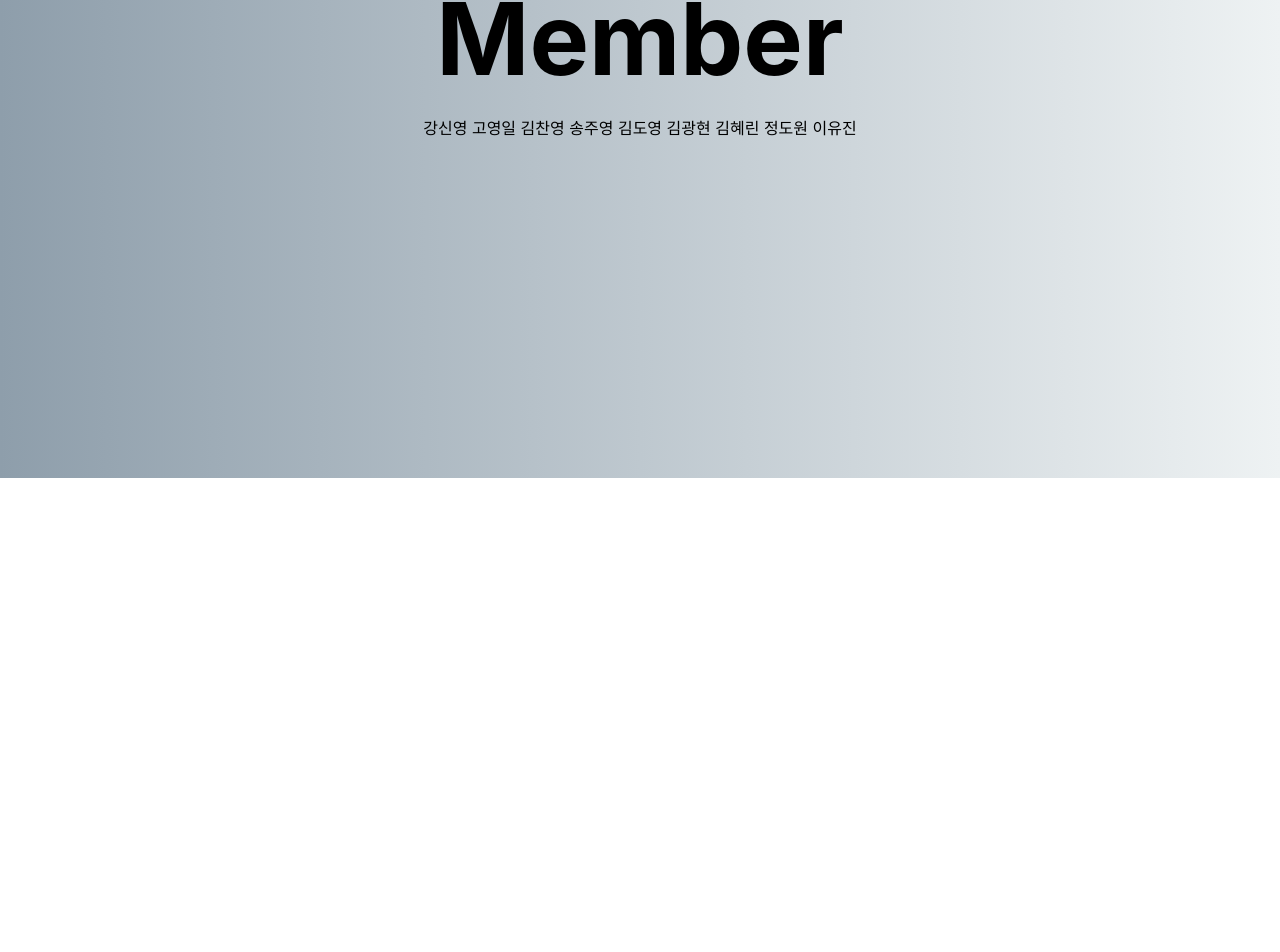
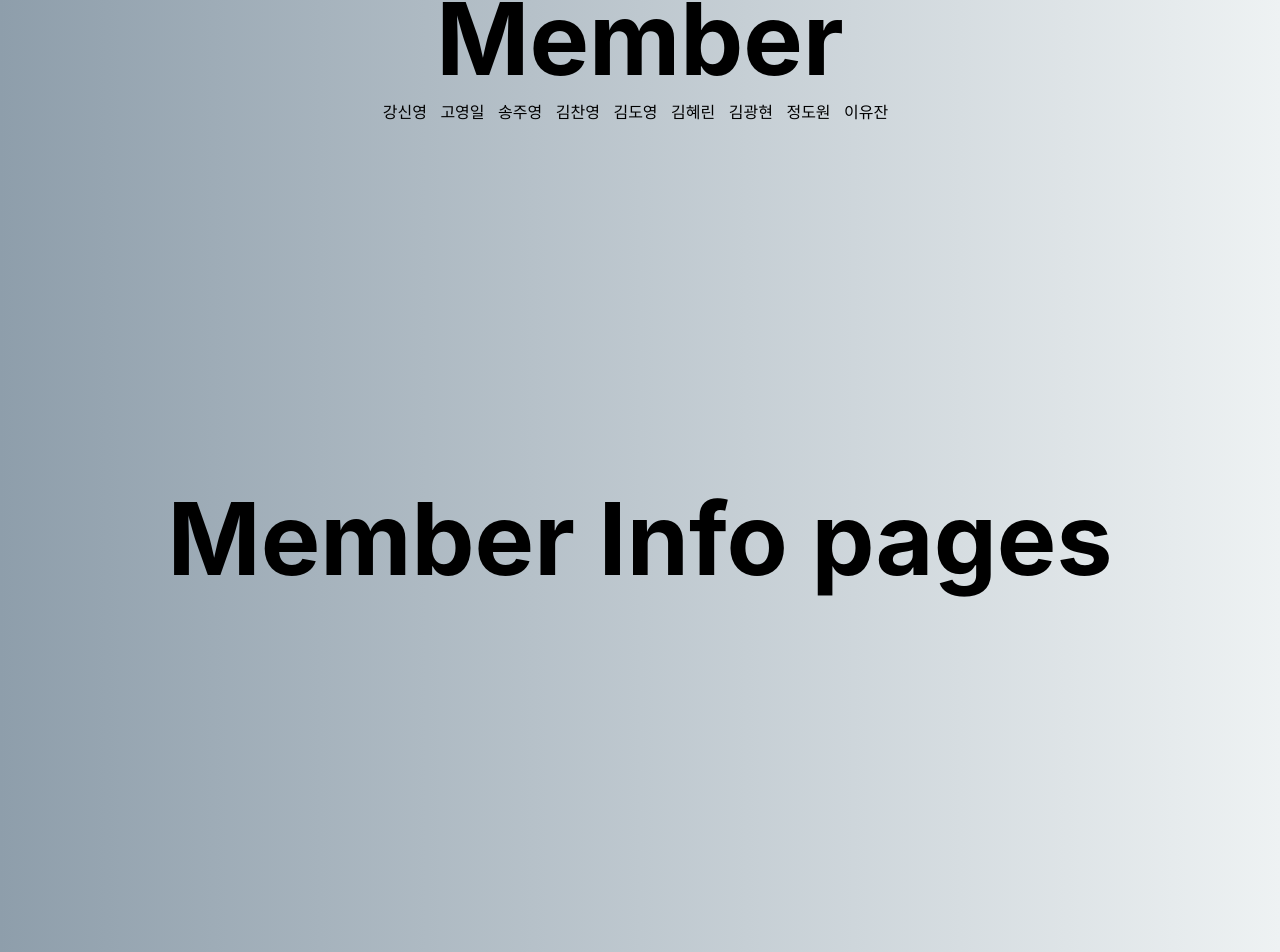
Before and after one commit to TylerKang-97/ZERO5, a React (Create React App) app: page /member in a window 1280 px wide. Shown: the part 74-1026 px from the top of the page. Before the commit the page ends 800 px from the top, so only its background shows below. Built offline with nearby package versions, Linux system fonts and the light colour scheme.

Commit message:
member.js&memberInfo.js_member에따라 Info page render

```diff
--- a/src/client/Home.js
+++ b/src/client/Home.js
@@ -6,28 +6,7 @@ import Contact from './Contact';
 // import { makeStyles } from '@material-ui/core/styles';
 
 const Home = () => {
-	const [keyword, setKeyword] = useState('');
 
-	const handleValue = (e) => {
-		setKeyword(e.target.value);
-	};
-
-	const submit = (e) => {
-		e.preventDefault();
-	};
-	const getAward = () => {
-		fetch('http://localhost:3001/callbody', {
-			method: 'post',
-			headers: {
-				'content-type': 'application/json',
-			},
-			body: JSON.stringify(),
-		})
-			.then((res) => res.json())
-			.then((json) => {
-				console.log(json);
-			});
-	};
 	return (
 		<>
 		<div>
@@ -35,7 +14,6 @@ const Home = () => {
 			<About />
 			<Member />
 			<Contact />
-			{/*<button onClick={getAward}>getAward</button> */}
 		</div>
 		</>
 	);
--- a/src/client/Member.js
+++ b/src/client/Member.js
@@ -1,18 +1,44 @@
-import React from "react";
+import React, {useEffect, useState} from "react";
 import { useLocation, Link } from "react-router-dom";
 import '../css/Team.css'
+import MemberInfo from "../info/MemberInfo";
 
 const Member = () => {
+
+    const [id, setId] = useState("");
     const { pathname}  = useLocation();
+    const onclickes = (e) => {
+        let id = e.target.__reactProps$m3yb4nwemhk.children[0];
+        console.log(e.target.__reactProps$m3yb4nwemhk.children[0]);
+
+        setId(id);
+        console.log('id', id);
+    }
+    const teams = [
+        { name: '강신영', id: 1 },
+        {name: '고영일', id: 2},
+        {name: '송주영', id: 3},
+        {name: '김찬영', id: 4},
+        {name: '김도영', id: 5},
+        {name: '김혜린', id: 6},
+        {name: '김광현', id: 7},
+        {name: '정도원', id: 8},
+        {name: '이유잔', id: 9},
+    ];
+
     return(
-
+        <>
+        {console.log(teams)}
         <div className="team_background" >
             <Link to='/member' style={{ textDecoration: 'none', color: 'black' }} >
             <h1 className="team_h1">Member</h1>
-            <p>강신영 고영일 김찬영 송주영 김도영 김광현 김혜린 정도원 이유진</p>
+            {teams.map((t) => (
+                <span onClick={onclickes}>{t.name} &nbsp; </span>
+            ))}
             </Link>
         </div>
-
+        {pathname === '/member' ? <MemberInfo id={id} /> : null}
+        </>
     );
 }
 
--- a/src/css/Menubar.css
+++ b/src/css/Menubar.css
@@ -5,7 +5,7 @@
 
 }
 .menubars_about {
-    background:orange;
+    background:linear-gradient(to left, #f12711, #f5af19);
     display: flex;
     border: none;
 
--- a/src/css/Team.css
+++ b/src/css/Team.css
@@ -10,3 +10,11 @@
     margin-bottom: 0;
     font-size: 100px;
 }
+
+
+.team_info_background {
+    width: 100%;
+    height: 500px;
+    background: linear-gradient(to right, #8e9eab, #eef2f3);
+    text-align: center;
+}
--- a/src/info/AboutInfo.js
+++ b/src/info/AboutInfo.js
@@ -4,13 +4,15 @@ import '../css/About.css'
 const AboutInfo = () => {
     return (
         <div className="aboutInfo_background">
-            <h1 className="about_h1">About Info...</h1>
+            <h1 className="about_h1">Detail</h1>
             <div className="about_container">
                 <div className="about_left_side">
                     <h1>똑똑한 서비스를 쉽고 간편하게 제공하다!</h1>
+                    <h1>다양한 IT기술들을 기존에 것들에 부착하여 새로운 서비스를!</h1>
                 </div>
                 <div className="about_right_side">
                     <h2>2021.04 팀개설</h2>
+                    <h2>2021.11 청년창업프로그램 선정</h2>
                 </div>
 
             </div>
--- a/src/info/MemberInfo.js
+++ b/src/info/MemberInfo.js
@@ -1,9 +1,14 @@
 import React from "react";
 
-const MemberInfo = () => {
+import '../css/Team.css'
+
+const MemberInfo = ({id}) => {
 
     return(
-        <h1>Member Info pages</h1>
+        <div className="team_info_background">
+            <h1 className="team_h1">Member Info pages{id}</h1>
+        </div>
+
     );
 }
 export default MemberInfo;
```
